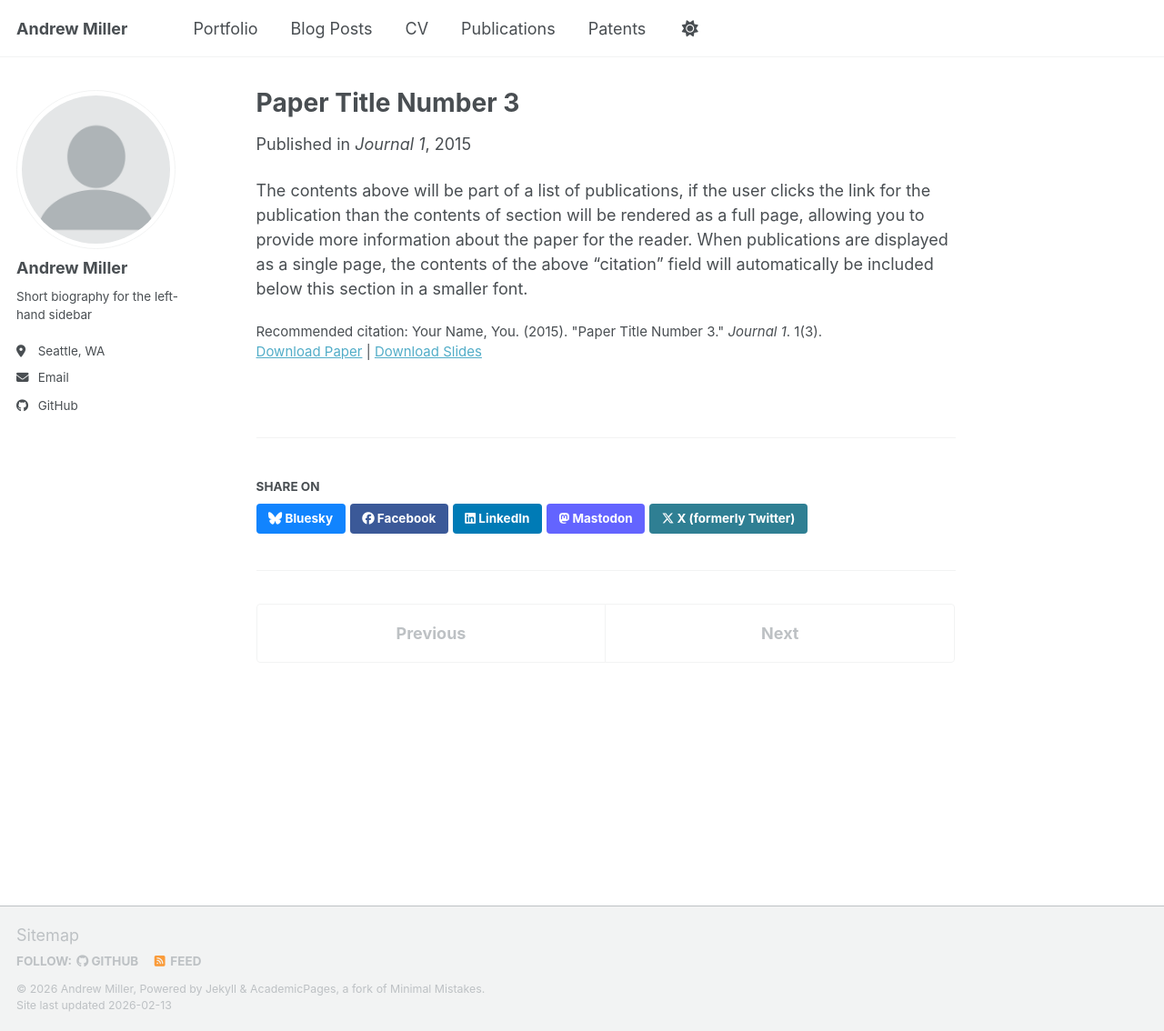
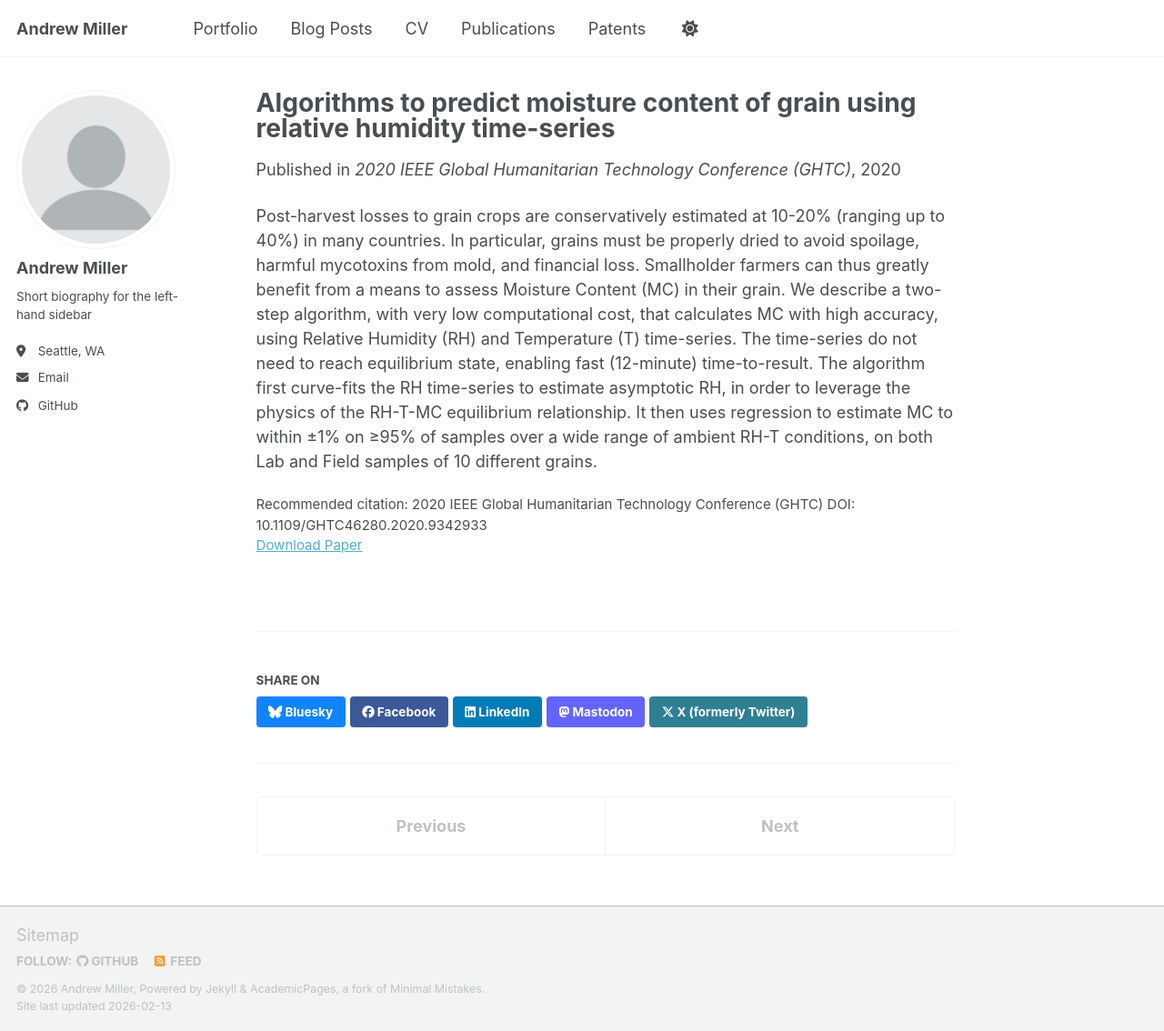
Before and after one commit to durundal-cnc/durundal-cnc.github.io, a Jekyll site: the page built from _publications/2015-10-01-paper-title-number-3.md, in a window 1280 px wide and 1134 px high. Shown: the whole window at 91% size. Built offline with Jekyll 4.4.1, drawn with Linux system fonts in a browser that asks for light colours; a script bundle is joined from its source files by our own code; library files that are not in the unit come from our copies.

Commit message:
Update 2015-10-01-paper-title-number-3.md

```diff
--- a/_publications/2015-10-01-paper-title-number-3.md
+++ b/_publications/2015-10-01-paper-title-number-3.md
@@ -1,14 +1,13 @@
 ---
-title: "Paper Title Number 3"
+title: "Algorithms to predict moisture content of grain using relative humidity time-series"
 collection: publications
 category: manuscripts
-permalink: /publication/2015-10-01-paper-title-number-3
-excerpt: 'This paper is about the number 3. The number 4 is left for future work.'
-date: 2015-10-01
-venue: 'Journal 1'
-slidesurl: 'https://academicpages.github.io/files/slides3.pdf'
-paperurl: 'https://academicpages.github.io/files/paper3.pdf'
-citation: 'Your Name, You. (2015). &quot;Paper Title Number 3.&quot; <i>Journal 1</i>. 1(3).'
+permalink: /publication/paper3
+excerpt: 'Algorithms to predict moisture content of grain using relative humidity time-series'
+date: 2020-10-29
+venue: '2020 IEEE Global Humanitarian Technology Conference (GHTC)'
+paperurl: 'https://durundal-cnc.github.io/files/paper3.pdf'
+citation: '2020 IEEE Global Humanitarian Technology Conference (GHTC) DOI: 10.1109/GHTC46280.2020.9342933'
 ---
 
-The contents above will be part of a list of publications, if the user clicks the link for the publication than the contents of section will be rendered as a full page, allowing you to provide more information about the paper for the reader. When publications are displayed as a single page, the contents of the above "citation" field will automatically be included below this section in a smaller font.
+Post-harvest losses to grain crops are conservatively estimated at 10-20% (ranging up to 40%) in many countries. In particular, grains must be properly dried to avoid spoilage, harmful mycotoxins from mold, and financial loss. Smallholder farmers can thus greatly benefit from a means to assess Moisture Content (MC) in their grain. We describe a two-step algorithm, with very low computational cost, that calculates MC with high accuracy, using Relative Humidity (RH) and Temperature (T) time-series. The time-series do not need to reach equilibrium state, enabling fast (12-minute) time-to-result. The algorithm first curve-fits the RH time-series to estimate asymptotic RH, in order to leverage the physics of the RH-T-MC equilibrium relationship. It then uses regression to estimate MC to within ±1% on ≥95% of samples over a wide range of ambient RH-T conditions, on both Lab and Field samples of 10 different grains.
```
